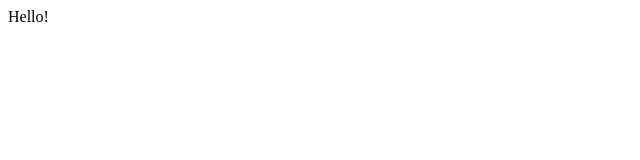
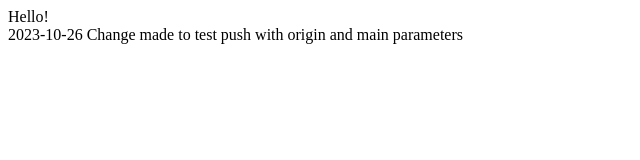
Before and after one commit to David-Strickon/TestData, a plain HTML site: page index.html in a window 1280 px wide. Shown: the whole page, without its empty margins (0-640 px from the left). Drawn offline with Linux system fonts and the light colour scheme.

Commit message:
Added code to test push parameters

```diff
--- a/index.html
+++ b/index.html
@@ -1 +1,2 @@
 <div>Hello!</div>
+<div>2023-10-26 Change made to test push with origin and main parameters</div>
```
